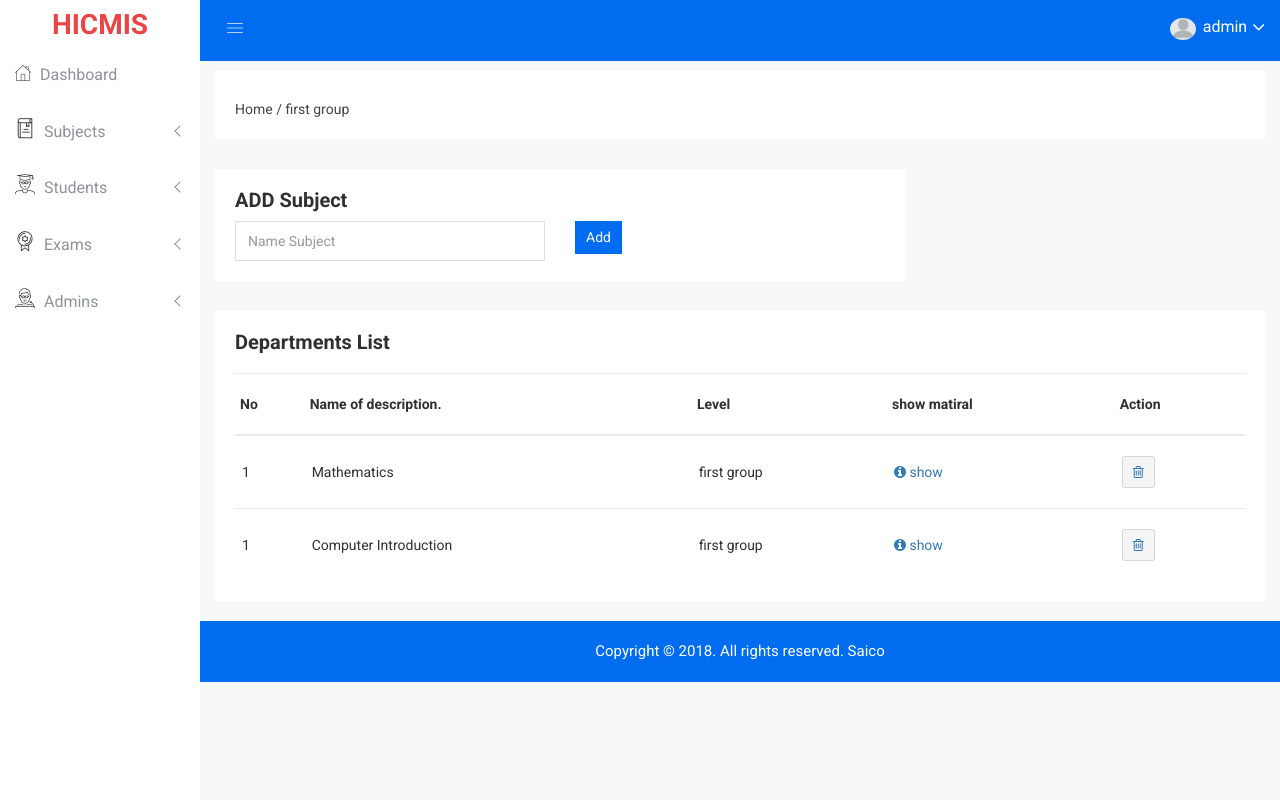
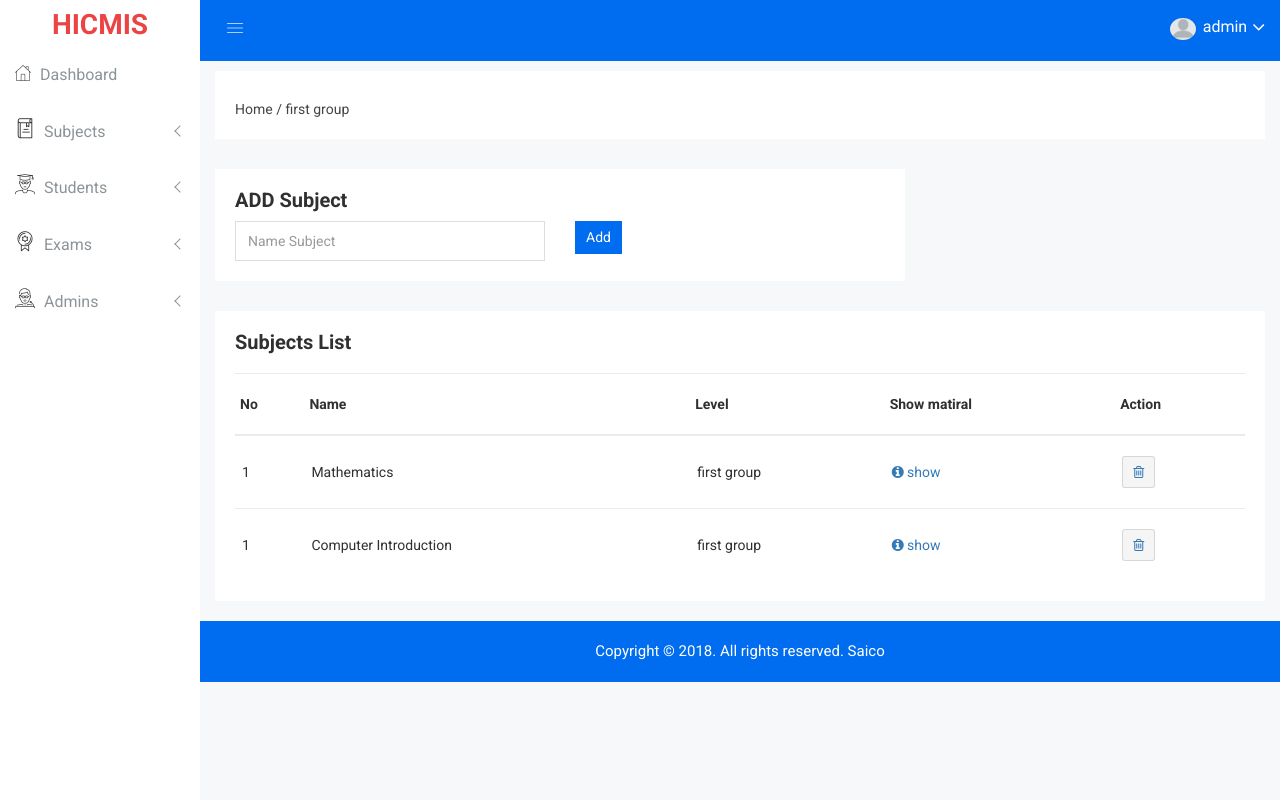
Before and after one commit to saicOo/HICMIS_College_System, a PHP site: page /admin_panal/padges/subjects/?ref=1 in a window 1280 px wide. Run offline with PHP 8.4, Linux system fonts and the light colour scheme; a user stored in the database is signed in; data comes from the database, SQL or seed files in the repository; some web fonts are replaced.

Commit message:
updated system

```diff
--- a/admin_panal/padges/subjects/index.php
+++ b/admin_panal/padges/subjects/index.php
@@ -129,7 +129,7 @@ require_once PAGE_PATH."/../layouts/header.php";
                 <div class="row">
                     <div class="col-lg-12 col-md-12 col-sm-12 col-xs-12">
                         <div class="product-status-wrap drp-lst">
-                            <h4>Departments List</h4>
+                            <h4>Subjects List</h4>
                             <div class="add-product">
 
                             </div>
@@ -137,9 +137,9 @@ require_once PAGE_PATH."/../layouts/header.php";
                                 <table>
                                     <tr>
                                         <th>No</th>
-                                        <th>Name of description.</th>
+                                        <th>Name</th>
                                         <th>Level</th>
-                                        <th>show matiral</th>
+                                        <th>Show matiral</th>
                                         <th>Action</th>
                                     </tr>
                                     <?php foreach($disblaySub as $item): ?>
--- a/student_panal/controllers/Exam.php
+++ b/student_panal/controllers/Exam.php
@@ -108,7 +108,7 @@ public function enrollExam($exam_id,$finish){
    WHERE enroll.student_id = $student_id AND enroll.exam_id = $exam_id";
    $result  = $this->conn->query($check);
    $row = $result->fetch(PDO::FETCH_ASSOC);
-    date_default_timezone_set('America/Los_Angeles');
+   date_default_timezone_set('Africa/Cairo');
    if(!$row){
        $exam_duration_count = $this->showExam($exam_id)['exam_duration'];
        $exam_duration = date("Y-m-d H:i", strtotime($exam_duration_count));
--- a/student_panal/padges/subject/index.php
+++ b/student_panal/padges/subject/index.php
@@ -87,9 +87,9 @@ require_once PAGE_PATH."/../layouts/header.php";
 <table class="table table-hover">
   <thead>
     <tr>
-      <th scope="col">الموضوع</th>
-      <th scope="col">تاريخ المحاضرة</th>
-      <th scope="col">المحتوي</th>
+      <th scope="col">Subject</th>
+      <th scope="col">Date</th>
+      <th scope="col">Content</th>
     </tr>
   </thead>
   <tbody>
```
